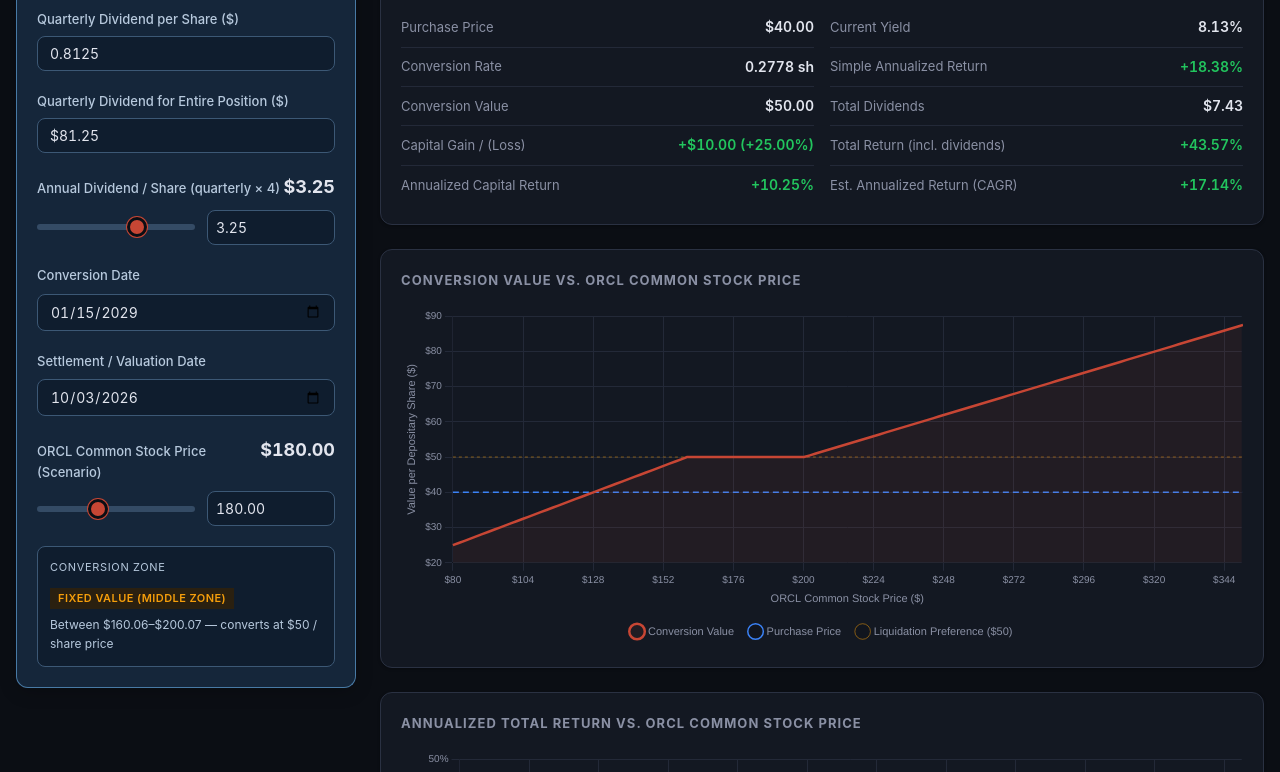
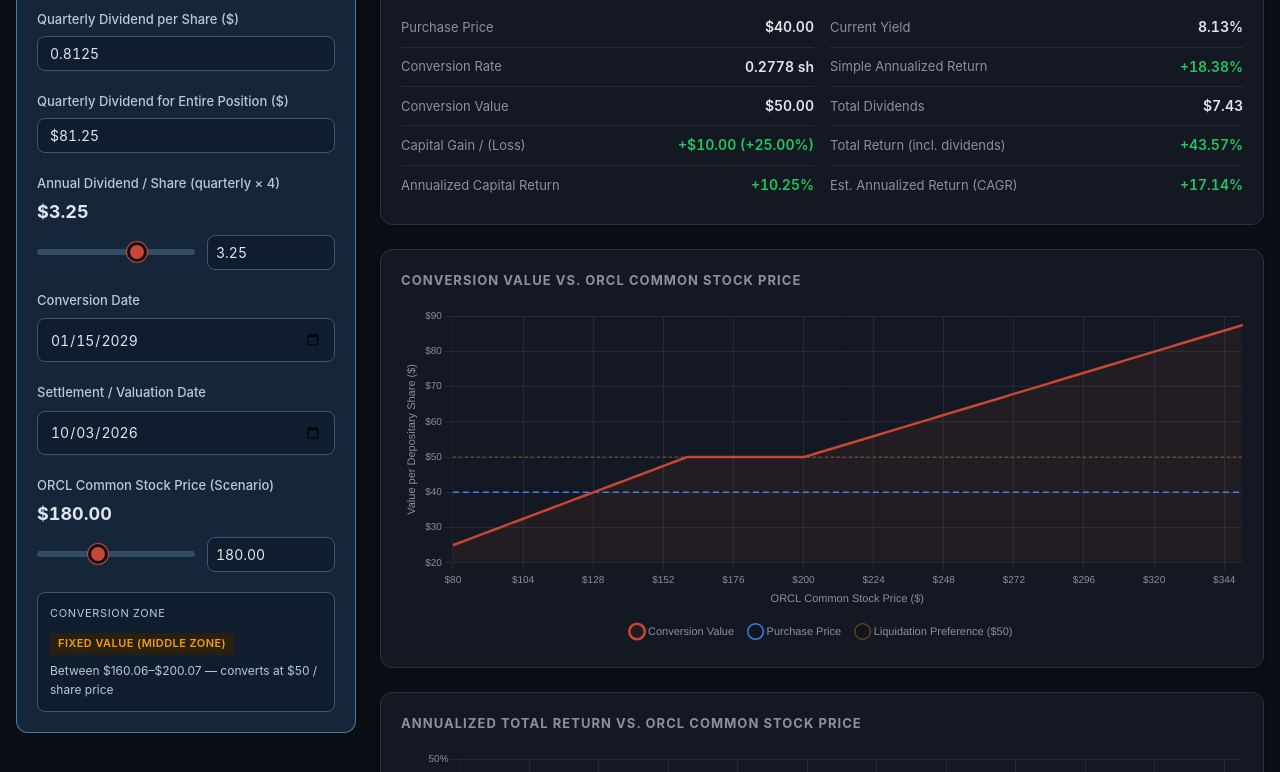
Before and after one commit to tab-dez/orcl-yield-calculator, a plain HTML site: page index.html in a window 1280 px wide. Shown: the part 960-1732 px from the top of the page. Drawn offline with nearby package versions, Linux system fonts and the light colour scheme; a web font is replaced by a local one.

Commit message:
Add files via upload

```diff
--- a/index.html
+++ b/index.html
@@ -291,34 +291,56 @@ input[type="text"]:focus { outline: none; border-color: var(--color-primary); }
 @media (max-width: 600px) { main { padding-left: 12px; padding-right: 12px; } .card { padding: 14px; } .chart-container { height: 280px; } .chart-container canvas { max-height: 280px; } .breakdown-item { flex-wrap: wrap; gap: 4px 8px; } }
 @media (max-width: 380px) { .chart-container { height: 250px; } .chart-container canvas { max-height: 250px; } }
 
-/* A distinct input workspace; scoped colors leave results unchanged. */
 .inputs-panel {
-  background: #15263A;
-  border: 1px solid #487AA5;
-  border-top: 4px solid #69AEF2;
-  --color-surface-2: #0F1D2E;
-  --color-surface-dynamic: #344B65;
-  --color-border: #3C5875;
-  --color-text-muted: #B7C9DD;
-  box-shadow: 0 4px 18px rgba(0, 0, 0, 0.2);
+ background: #15263A; border: 1px solid #487AA5; border-top: 4px solid #69AEF2;
+ --color-surface-2: #0F1D2E; --color-surface-dynamic: #344B65;
+ --color-border: #3C5875; --color-text-muted: #B7C9DD;
+ box-shadow: 0 4px 18px rgba(0,0,0,0.2);
 }
 .inputs-panel > .card-title { color: #A7D3FF; }
-.inputs-panel input:focus-visible {
-  outline: 2px solid #69AEF2;
-  outline-offset: 2px;
-}
+.inputs-panel input:focus-visible { outline: 2px solid #69AEF2; outline-offset: 2px; }
 [data-theme='light'] .inputs-panel {
-  background: #EDF5FF;
-  border-color: #80B4E5;
-  border-top-color: #2978C5;
-  --color-surface-2: #FFFFFF;
-  --color-surface-dynamic: #CFDFEF;
-  --color-border: #A8C7E6;
-  --color-text-muted: #475D75;
-  box-shadow: 0 4px 18px rgba(30, 80, 130, 0.08);
+ background: #EDF5FF; border-color: #80B4E5; border-top-color: #2978C5;
+ --color-surface-2: #FFFFFF; --color-surface-dynamic: #CFDFEF;
+ --color-border: #A8C7E6; --color-text-muted: #475D75;
+ box-shadow: 0 4px 18px rgba(30,80,130,0.08);
 }
 [data-theme='light'] .inputs-panel > .card-title { color: #245C91; }
 [data-theme='light'] .inputs-panel input:focus-visible { outline-color: #2978C5; }
+
+/* Keep native date controls within the input card, including mobile WebKit. */
+.inputs-panel .input-group {
+  width: 100%; max-width: 100%; min-width: 0; min-inline-size: 0;
+}
+.inputs-panel .input-label { min-width: 0; flex-wrap: wrap; gap: 4px; }
+.inputs-panel .input-label-text { overflow-wrap: anywhere; }
+#conversion-date, #settlement-date {
+  display: block;
+  box-sizing: border-box;
+  width: 100%; max-width: 100%; min-width: 0;
+  inline-size: 100%; max-inline-size: 100%; min-inline-size: 0;
+  margin: 0;
+  min-height: 44px;
+  line-height: 1.25;
+  -webkit-appearance: none;
+  appearance: none;
+}
+#conversion-date::-webkit-date-and-time-value,
+#settlement-date::-webkit-date-and-time-value {
+  min-width: 0;
+  text-align: left;
+}
+#conversion-date::-webkit-datetime-edit,
+#settlement-date::-webkit-datetime-edit {
+  min-width: 0;
+  padding: 0;
+}
+@media (max-width: 600px) {
+  #conversion-date, #settlement-date {
+    font-size: 16px;
+    padding: 10px 8px;
+  }
+}
 </style>
 </head>
 <body>
@@ -1096,8 +1118,7 @@ function linkInputs(slider, numInput) {
     if (value < min || value > max) return;
     if (value < Number(slider.min)) slider.min = String(value);
     if (value > Number(slider.max)) slider.max = String(value);
-    slider.value = String(value);
-    update();
+    slider.value = String(value); update();
   }
   function fromSlider() { numInput.value = Number(slider.value).toFixed(2); update(); }
   slider.addEventListener('input', fromSlider);
```
